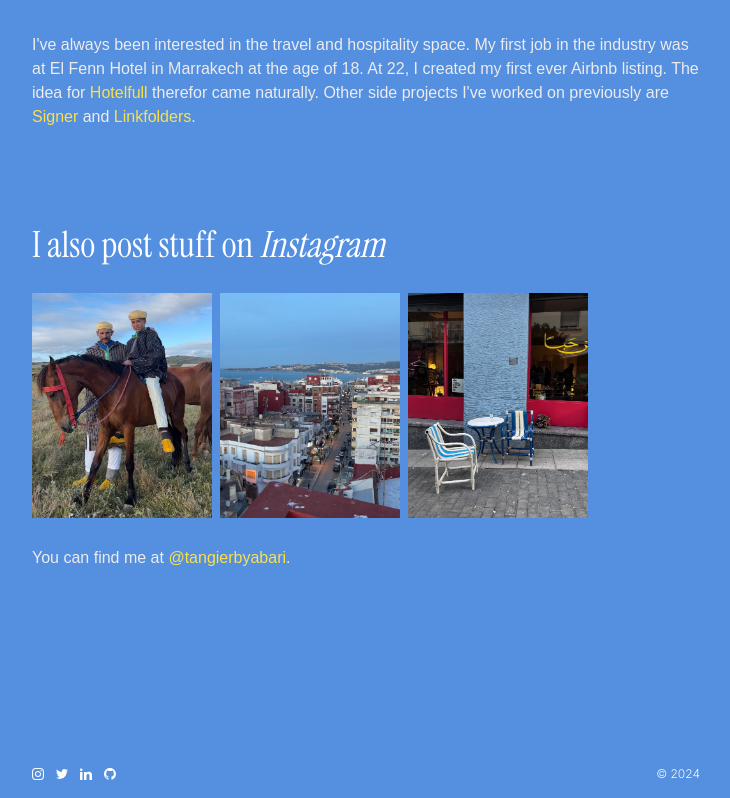
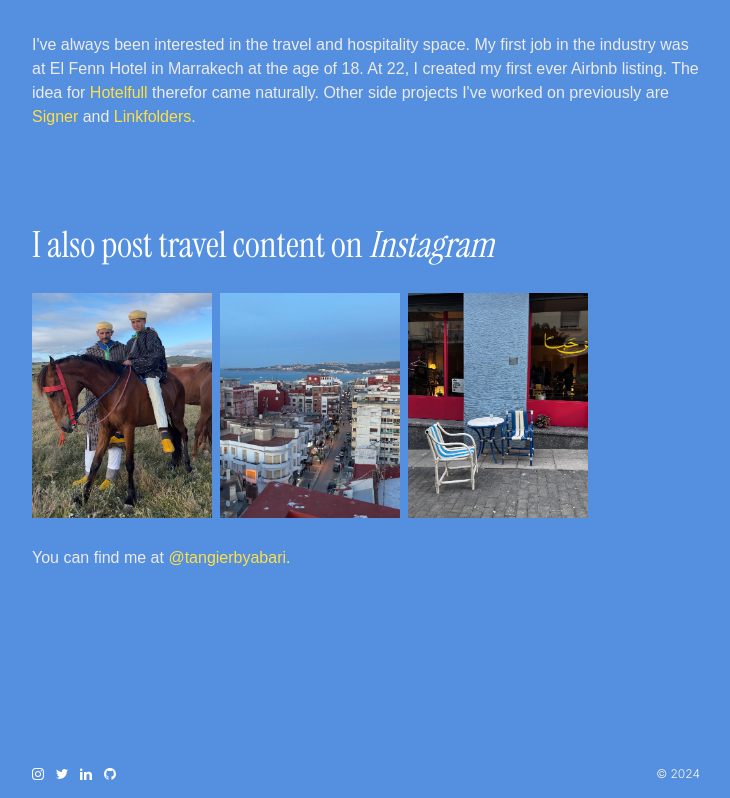
Before and after one commit to byabari/byabari, a Next.js app: page / in a window 1280 px wide. Shown: the part 2179-2977 px from the top of the page, without its empty margins (274-1004 px from the left). Built offline with nearby package versions, Linux system fonts and the light colour scheme; a web font is replaced by a local one.

Commit message:
update page.js

```diff
--- a/app/page.js
+++ b/app/page.js
@@ -97,7 +97,7 @@ export default function HomePage() {
         <Link href="https://linkfolders.com/">Linkfolders</Link>.
       </p>
       <h2 className={instrumentSerif.className + " text-3xl sm:text-4xl mb-7"}>
-        I also post stuff on{" "}
+        I also post travel content on{" "}
         <span className="italic leading-tighter">Instagram</span>
       </h2>
       <div className="flex flex-wrap gap-2 mb-7">
```
